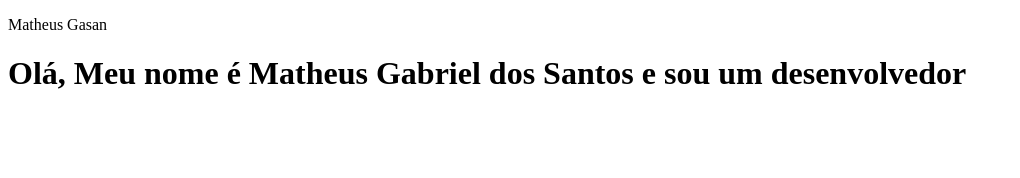
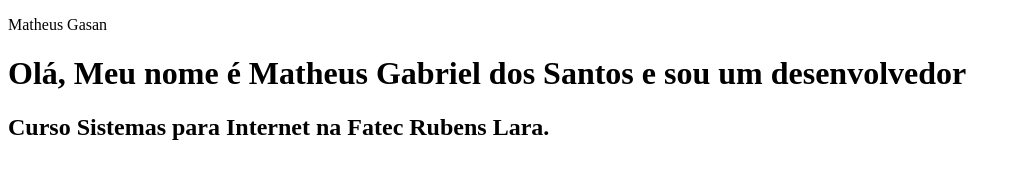
Before and after one commit to Mattgasan/Portifolio, a plain HTML site: page index.html in a window 1280 px wide. Shown: the whole page, without its empty margins (0-1020 px from the left). Drawn offline with Linux system fonts and the light colour scheme; files that its build step writes are made by us from their sources.

Commit message:
testando

```diff
--- a/index.html
+++ b/index.html
@@ -18,6 +18,8 @@
     </h1>
     <a href="profilepic.jpeg"></a>
 
+    <h2>Curso Sistemas para Internet na Fatec Rubens Lara.</h2>
+
     </main>
 
     <footer>
```
